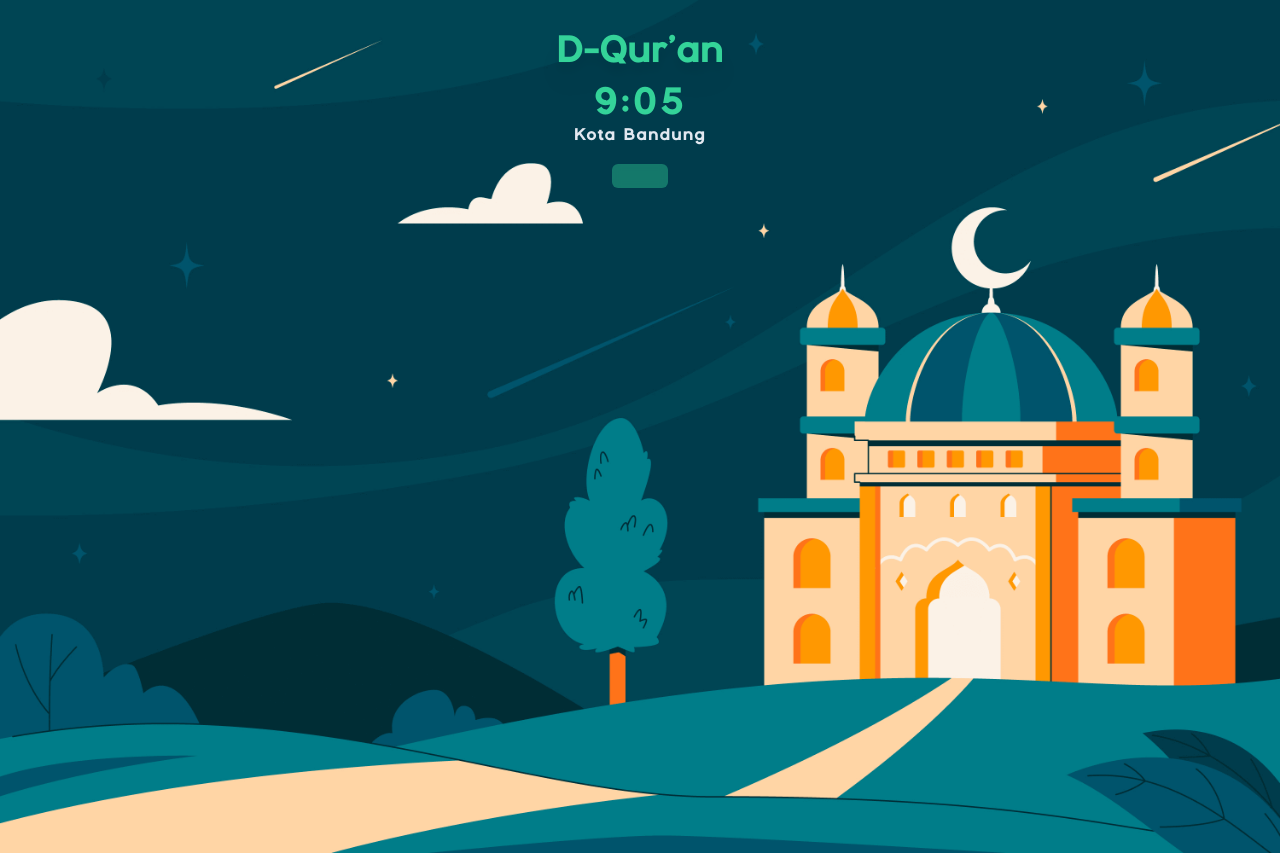
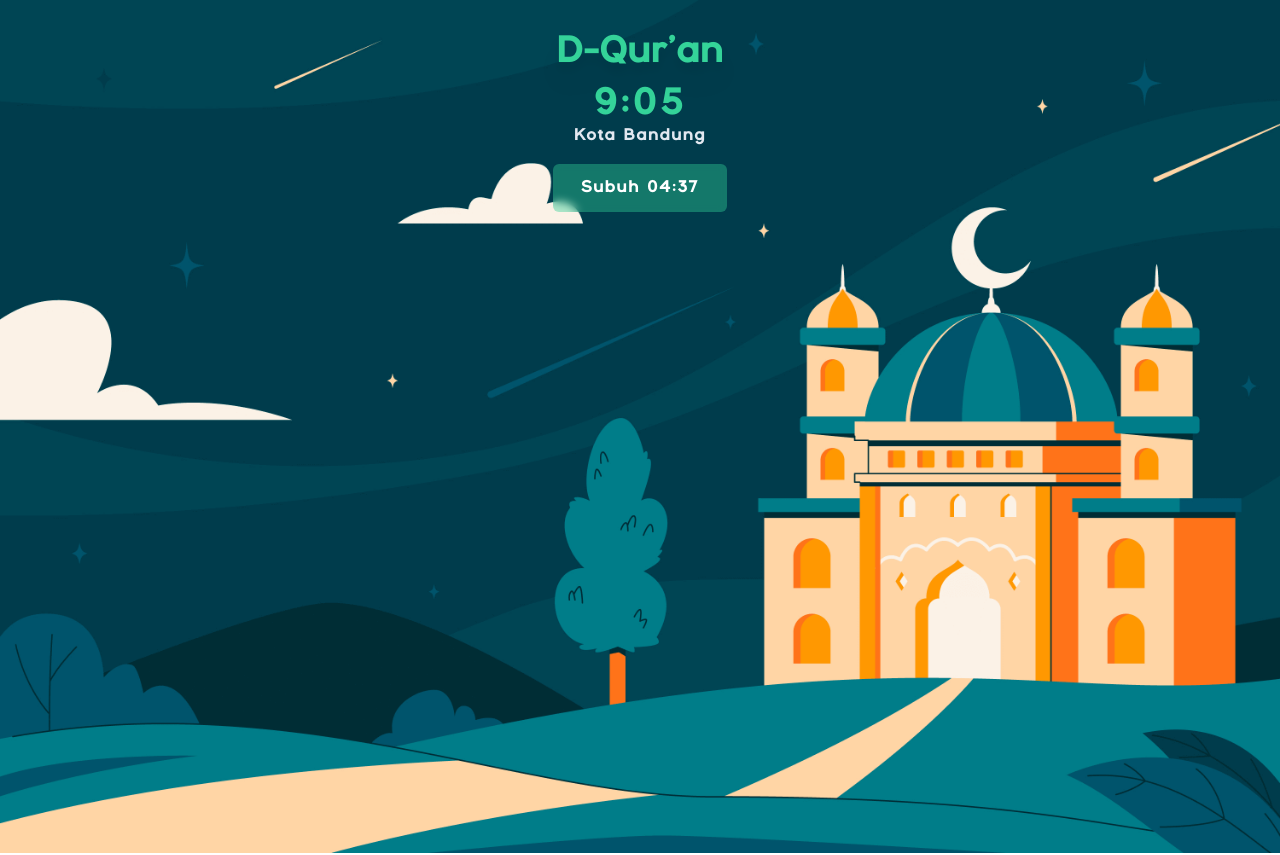
Before and after one commit to ferii007/digital-quran, a React (Create React App) app: page / in a window 1280 px wide. Shown: the top 855 px of the page. Built offline with nearby package versions, Linux system fonts and the light colour scheme; no server answers.

Commit message:
fix time

```diff
--- a/src/components/home/HeaderPage.js
+++ b/src/components/home/HeaderPage.js
@@ -3,56 +3,34 @@ import axios from 'axios'
 import heroImg from './../../assets/image/hero-img-2.png'
 
 const HeaderPage = () => {
-    const [dataJadwalSholat, setDataJadwalSholat] = useState({});
-    const [jadwalSholat, setJadwalSholat] = useState('');
-    const [waktuSholat, setWaktuSholat] = useState('');
-    const [waktuSekarang, setWaktuSekarang] = useState('00:00')
-    const now = new Date();
-    const currentHour = now.getHours();
-    const currentMinute = now.getMinutes();
+    // const [dataJadwalSholat, setDataJadwalSholat] = useState({});
+    // const [jadwalSholat, setJadwalSholat] = useState('');
+    // const [waktuSholat, setWaktuSholat] = useState('');
+    const [waktuSekarang, setWaktuSekarang] = useState('00:00');
+
+    const getTime = async () => {
+        const now = new Date();
+        const currentHour = now.getHours();
+        const currentMinute = now.getMinutes();
+
+        return {currentHour: currentHour, currentMinute: currentMinute}
+    }
 
     useEffect(() => {
-        // Menggabungkan jam dan menit saat ini menjadi format waktu yang dapat dibandingkan (misalnya, "10:30")
-        const currentTime = `${currentHour}:${currentMinute.toString().padStart(2, "0")}`;
-
-        setWaktuSekarang(currentTime)
-
+        getTime().then((res) => {
+            const currentTime = `${res.currentHour}:${res.currentMinute.toString().padStart(2, "0")}`;
+            setWaktuSekarang(currentTime)
+        })
     }, [])
 
     useEffect(() => {
         setInterval(() => {
-            const NewCurrentTime = `${currentHour}:${currentMinute.toString().padStart(2, "0")}`;
-            console.log('NewCurrentTime', NewCurrentTime)
-            setWaktuSekarang(NewCurrentTime)
-        }, 10000);
+            getTime().then((res) => {
+                const newTime = `${res.currentHour}:${res.currentMinute.toString().padStart(2, "0")}`;
+                setWaktuSekarang(newTime)
+            })
+        }, 5000);
     }, [])
-
-    // useEffect(() => {
-    //     // Daftar sholat dalam urutan waktu
-    //     const jadwalSholat = ["subuh", "dzuhur", "ashar", "maghrib", "isya"];
-
-    //     // Mencari jadwal sholat yang akan datang
-    //     let jadwal = dataJadwalSholat;
-    //     let jadwalBerikutnya = null;
-    //     for (let i = 0; i < jadwalSholat.length; i++) {
-    //         const jadwalKey = jadwalSholat[i];
-    //         const jadwalWaktu = jadwal[jadwalKey];
-
-    //         if (waktuSekarang < jadwalWaktu) {
-    //             jadwalBerikutnya = jadwalKey;
-    //             break;
-    //         }
-    //     }
-
-    //     if (jadwalBerikutnya) {
-    //         setJadwalSholat(jadwalBerikutnya)
-    //         setWaktuSholat(jadwal[jadwalBerikutnya])
-    //         console.log(`Jadwal sholat berikutnya adalah ${jadwalBerikutnya} pada pukul ${jadwal[jadwalBerikutnya]}`);
-    //       } else {
-    //         setJadwalSholat('Sedang Gangguan')
-    //         console.log("Tidak ada jadwal sholat yang akan datang hari ini.");
-    //       }
-    // }, [dataJadwalSholat, waktuSekarang])
 
     useEffect(() => {
         getJadwalSholat()
@@ -65,7 +43,7 @@ const HeaderPage = () => {
             const response = await axios.get(`https://api.myquran.com/v1/sholat/jadwal/1219/2021/06/23`)
             console.log('response-kota', response)
 
-            setDataJadwalSholat(response.data.data.jadwal)
+            // setDataJadwalSholat(response.data.data.jadwal)
         } catch (error) {
 
         }
@@ -78,8 +56,8 @@ const HeaderPage = () => {
                     <h1 className="text-slate-200 font-bold tracking-widest">Kota Bandung</h1>
 
                     <div className="text-white bg-emerald-400 bg-opacity-40 backdrop-blur-sm rounded-md px-7 py-3 font-bold tracking-widest mt-4">
-                        <span className='capitalize'>{jadwalSholat}</span>
-                        <span> {waktuSholat}</span>
+                        <span className='capitalize'>{'Subuh'}</span>
+                        <span> {'04:37'}</span>
                     </div>
                 </div>
 
```
